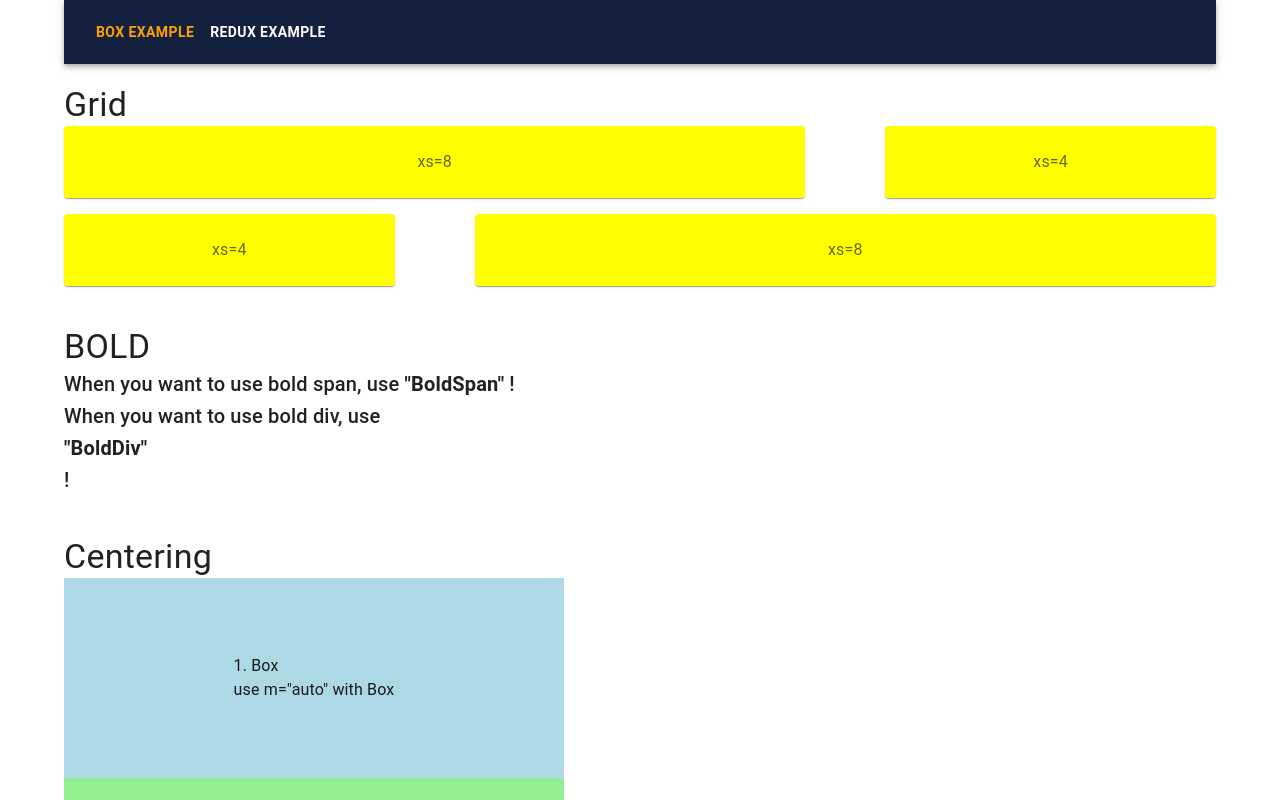
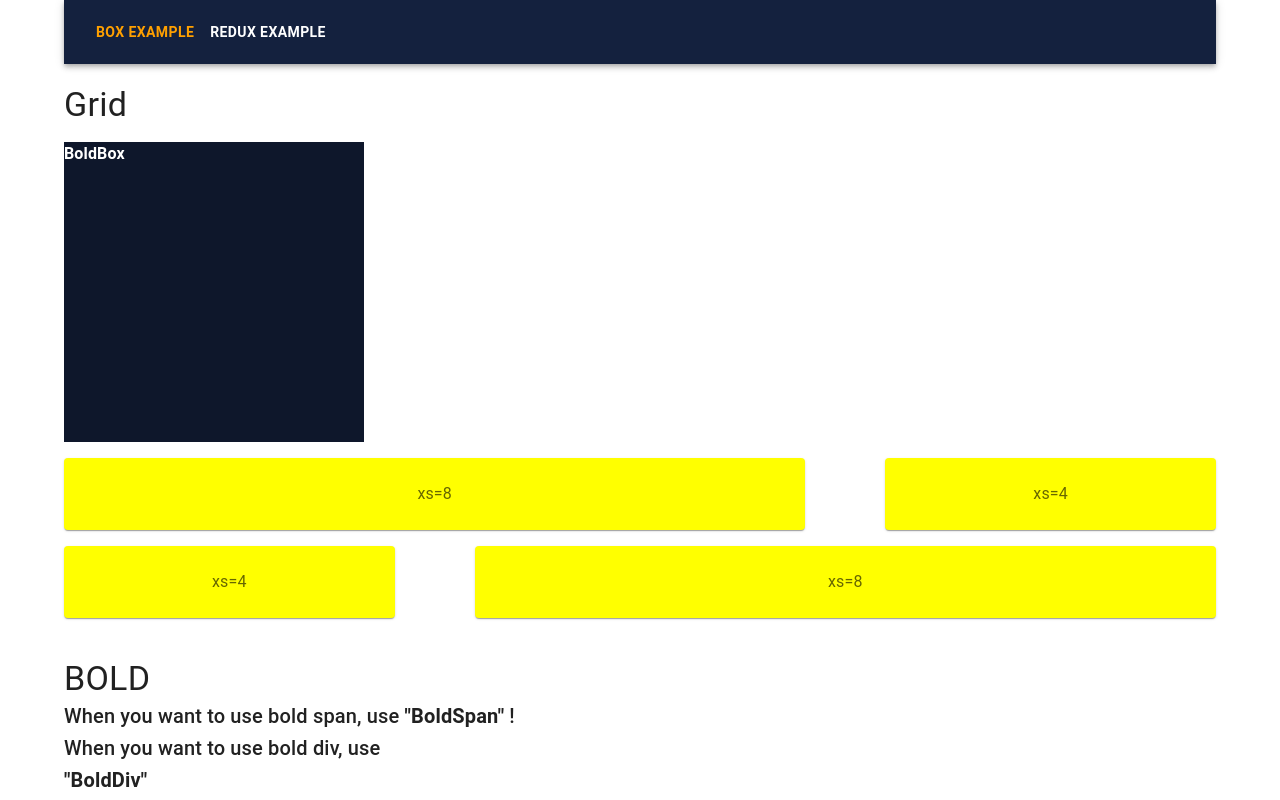
Before and after one commit to curekoshimizu/vite_react_ts_with_python_backend, a React (Vite) app in the folder fe/: page / in a window 1280 px wide. Shown: the top 800 px of the page. Built offline with nearby package versions, Linux system fonts and the light colour scheme.

Commit message:
improve BoldBox

```diff
--- a/fe/src/components/BoldBox.tsx
+++ b/fe/src/components/BoldBox.tsx
@@ -1,17 +1,19 @@
 import { Box, BoxProps } from '@mui/material';
 import { ReactNode } from 'react';
 
-export interface BoldBoxProp extends BoxProps {
+type BoldBoxProp = {
   bold?: boolean,
   children?: ReactNode
-}
+} & BoxProps;
 
-const BoldBox = ({
-  bold = true, children, component,
+export const BoldBox = ({
+  bold = true,
+  children,
+  ...props
 }: BoldBoxProp) => {
   const fontWeight = bold ? 'fontWeightBold' : 'normal';
   return (
-    <Box fontWeight={fontWeight} component={component}>
+    <Box fontWeight={fontWeight} {...props}>
       {children}
     </Box>
   );
--- a/fe/src/main.tsx
+++ b/fe/src/main.tsx
@@ -3,7 +3,6 @@ import { createTheme, ThemeProvider } from '@mui/material/styles';
 import React from 'react';
 import ReactDOM from 'react-dom/client';
 import { Provider } from 'react-redux';
-import { registerSW } from 'virtual:pwa-register';
 
 import App from './apps/App';
 import store from './store';
@@ -28,5 +27,3 @@ ReactDOM.createRoot(document.getElementById('root') as HTMLElement).render(
     </Provider>
   </React.StrictMode>,
 );
-
-registerSW();
--- a/fe/src/pages/BoxExample.tsx
+++ b/fe/src/pages/BoxExample.tsx
@@ -3,7 +3,7 @@ import {
 } from '@mui/material';
 import { styled } from '@mui/material/styles';
 
-import { BoldDiv, BoldSpan } from '../components/BoldBox';
+import { BoldBox, BoldDiv, BoldSpan } from '../components/BoldBox';
 
 const Item = styled(Paper)(({ theme }) => ({
   backgroundColor: 'yellow',
@@ -15,6 +15,18 @@ const Item = styled(Paper)(({ theme }) => ({
 const BoxExample = () => (
   <>
     <Typography variant="h4">Grid</Typography>
+    <BoldBox
+      sx={{
+        width: 300,
+        height: 300,
+        color: 'white',
+        backgroundColor: 'primary.dark',
+      }}
+      mb={2}
+      mt={2}
+    >
+      BoldBox
+    </BoldBox>
     <Grid container columnSpacing={10} rowSpacing={2}>
       <Grid item xs={8}>
         <Item>xs=8</Item>
--- a/fe/vite.config.ts
+++ b/fe/vite.config.ts
@@ -1,6 +1,5 @@
 import { defineConfig } from 'vite'
 import react from '@vitejs/plugin-react'
-import { VitePWA } from "vite-plugin-pwa";
 import checker from "vite-plugin-checker";
 
 // https://vitejs.dev/config/
@@ -13,7 +12,6 @@ export default defineConfig({
   },
   plugins: [
       react(),
-      VitePWA(),
       checker({
         typescript: true,
         eslint: {
```
Also changed, not shown: fe/.eslintrc.yml.
